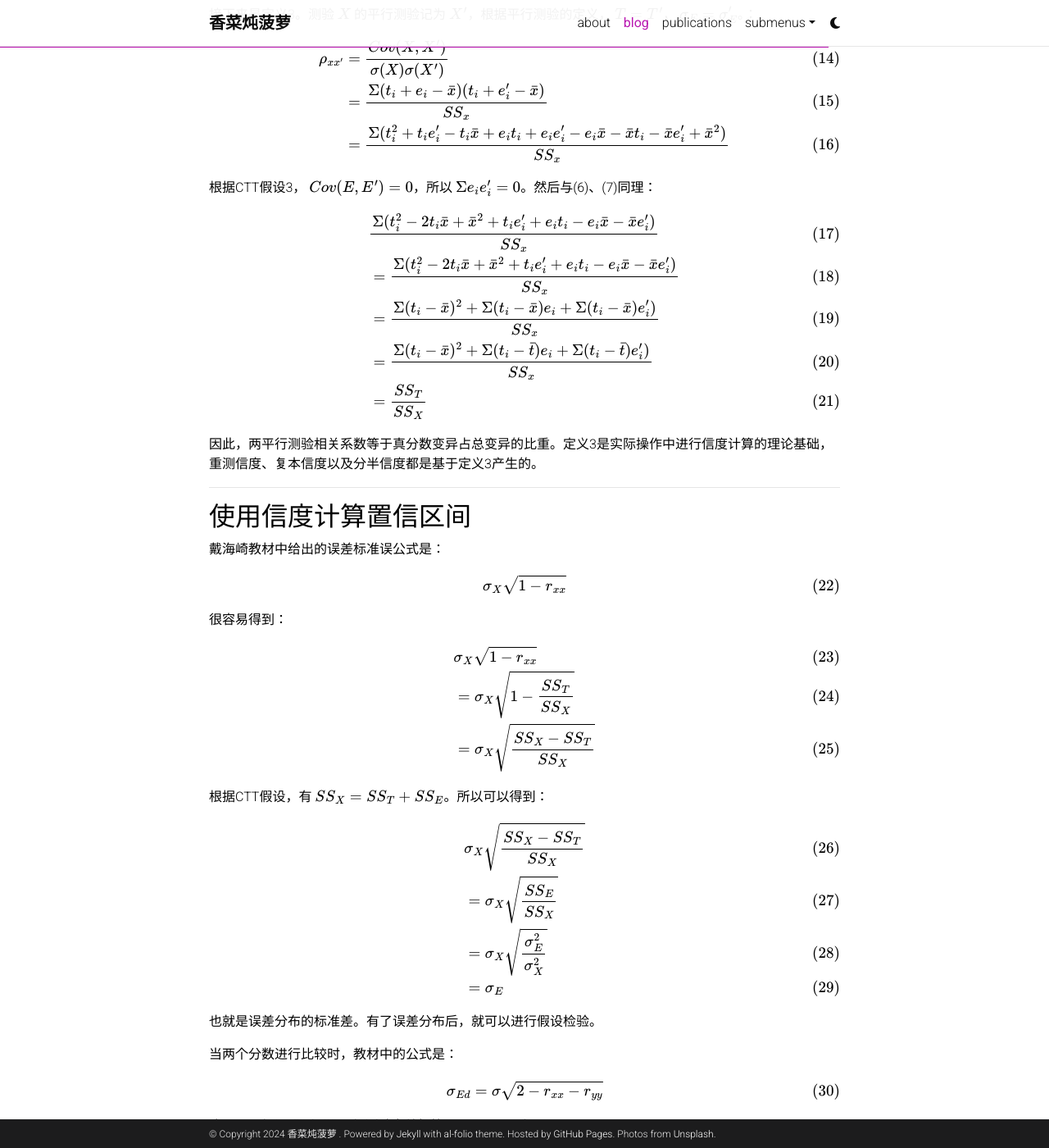
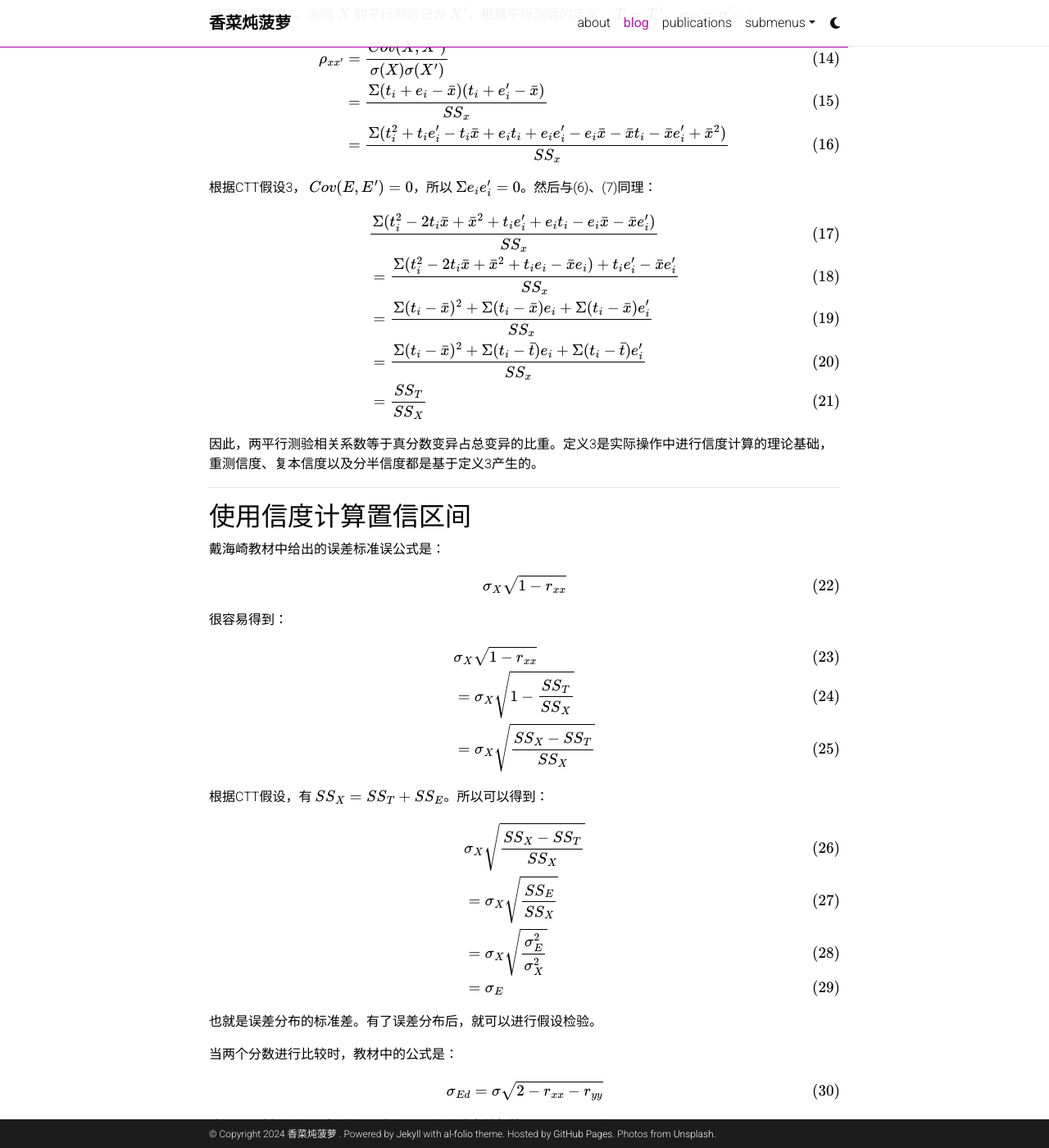
Before and after one commit to pineapple-3456/pineapple-3456.github.io, a Jekyll site: the page built from _posts/2023-10-20-信度的三个定义以及用信度进行假设检验.md, in a window 1280 px wide and 1400 px high, scrolled down 1362 px. Shown: the whole window at 82% size. Built offline with Jekyll 4.4.1, drawn with Linux system fonts in a browser that asks for light colours; comment, search, counter and statistics services are not loaded; a style sheet for code colours, icons or effects is not loaded; some of the changed text lies outside the part shown.

Commit message:
Update 2023-10-20-信度的三个定义以及用信度进行假设检验.md

```diff
--- a/_posts/2023-10-20-信度的三个定义以及用信度进行假设检验.md
+++ b/_posts/2023-10-20-信度的三个定义以及用信度进行假设检验.md
@@ -76,9 +76,9 @@
 $$
 \begin{align}
 & \frac{\Sigma(t_i^2-2t_i\bar{x}+\bar{x}^2+t_ie_i'+e_it_i-e_i\bar{x}-\bar{x}e_i')}{SS_x} \\
-& =  \frac{\Sigma(t_i^2-2t_i\bar{x}+\bar{x}^2+t_ie_i'+e_it_i-e_i\bar{x}-\bar{x}e_i')}{SS_x} \\
-& =  \frac{\Sigma(t_i-\bar{x})^2+\Sigma(t_i-\bar{x})e_i+\Sigma(t_i-\bar{x})e_i')}{SS_x} \\
-& =  \frac{\Sigma(t_i-\bar{x})^2+\Sigma(t_i-\bar{t})e_i+\Sigma(t_i-\bar{t})e_i')}{SS_x} \\
+& =  \frac{\Sigma(t_i^2-2t_i\bar{x}+\bar{x}^2+t_ie_i-\bar{x}e_i)+t_ie_i'-\bar{x}e_i'}{SS_x} \\
+& =  \frac{\Sigma(t_i-\bar{x})^2+\Sigma(t_i-\bar{x})e_i+\Sigma(t_i-\bar{x})e_i'}{SS_x} \\
+& =  \frac{\Sigma(t_i-\bar{x})^2+\Sigma(t_i-\bar{t})e_i+\Sigma(t_i-\bar{t})e_i'}{SS_x} \\
 & =  \frac{SS_T}{SS_X}
 \end{align}
 $$
@@ -128,7 +128,7 @@
 \end{align}
 $$
 
-这里需要假设 $$X$$ 和 $$Y$$ 两组测验方差相等，即 $$\sigma$$。可以得到：
+这里需要将 $$X$$ 和 $$Y$$ 标准化，或假设两组测验方差相等，即 $$\sigma$$。可以得到：
 
 $$
 \begin{align}
@@ -139,6 +139,6 @@
 \end{align}
 $$
 
-这里其实相当于两组独立样本检验。稍微加工一下就更明显了， $$\frac{x-y}{\sqrt{\sigma^2_{E_x}-\sigma^2_{E_y}}}$$与独立样本检验中的 $$Z$$分数的形式是相同的。这样就可以比较两个得分了。
+这里相当于两个测验误差的合成标准误。
 
 ***
```
